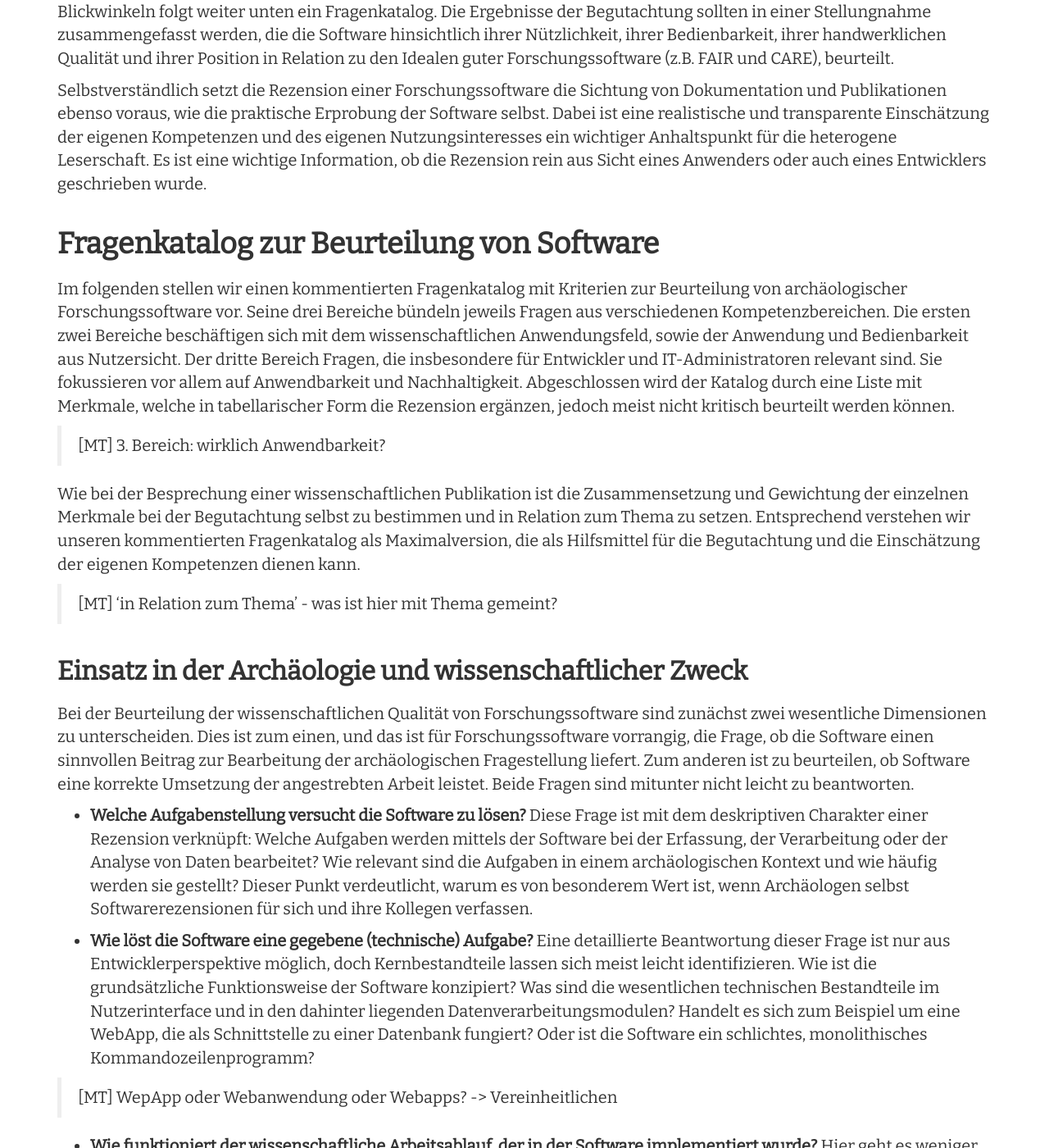
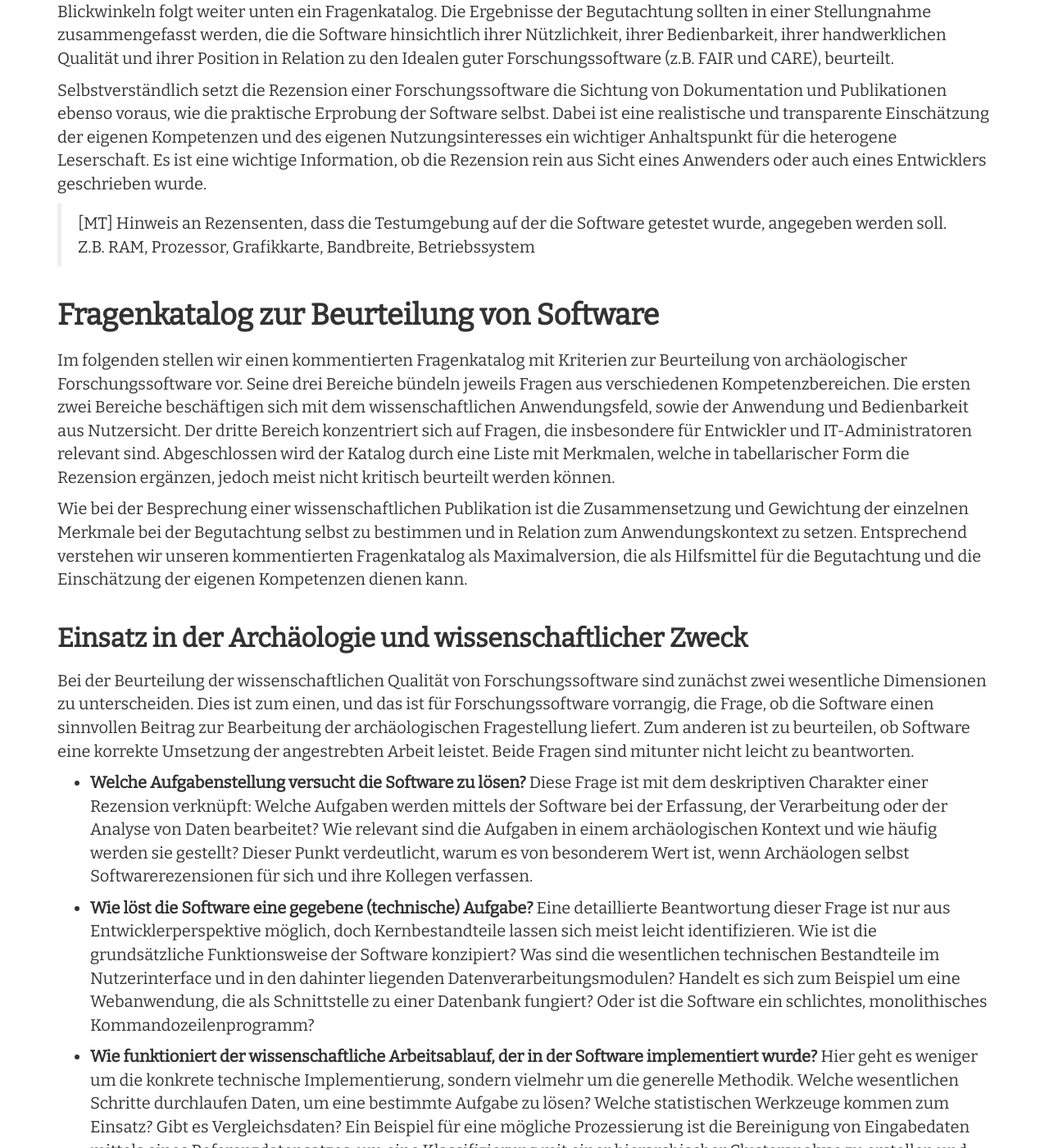
Before and after one commit to Research-Squirrel-Engineers/Impuls_SoftwareRezensionen_DGUF, a Jekyll site: the page built from Draft.md, in a window 1280 px wide and 1400 px high, scrolled down 7484 px. Shown: the whole window at 82% size. Built offline with Jekyll 4.4.1, drawn with Linux system fonts in a browser that asks for light colours; nearby versions of some CDN libraries; some of the changed text lies outside the part shown.

Commit message:
Kommentare und Kommentarauflösungen aus Besprechung

```diff
--- a/Draft.md
+++ b/Draft.md
@@ -160,15 +160,13 @@ Mit Kontext sind eine Einordnung in das archäologische Forschungsfeld und Angab
 
 Selbstverständlich setzt die Rezension einer Forschungssoftware die Sichtung von Dokumentation und Publikationen ebenso voraus, wie die praktische Erprobung der Software selbst. Dabei ist eine realistische und transparente Einschätzung der eigenen Kompetenzen und des eigenen Nutzungsinteresses ein wichtiger Anhaltspunkt für die heterogene Leserschaft. Es ist eine wichtige Information, ob die Rezension rein aus Sicht eines Anwenders oder auch eines Entwicklers geschrieben wurde.
 
+> [MT] Hinweis an Rezensenten, dass die Testumgebung auf der die Software getestet wurde, angegeben werden soll. Z.B. RAM, Prozessor, Grafikkarte, Bandbreite, Betriebssystem
+
 ## Fragenkatalog zur Beurteilung von Software
 
-Im folgenden stellen wir einen kommentierten Fragenkatalog mit Kriterien zur Beurteilung von archäologischer Forschungssoftware vor. Seine drei Bereiche bündeln jeweils Fragen aus verschiedenen Kompetenzbereichen. Die ersten zwei Bereiche beschäftigen sich mit dem wissenschaftlichen Anwendungsfeld, sowie der Anwendung und Bedienbarkeit aus Nutzersicht. Der dritte Bereich Fragen, die insbesondere für Entwickler und IT-Administratoren relevant sind. Sie fokussieren vor allem auf Anwendbarkeit und Nachhaltigkeit. Abgeschlossen wird der Katalog durch eine Liste mit Merkmale, welche in tabellarischer Form die Rezension ergänzen, jedoch meist nicht kritisch beurteilt werden können.
+Im folgenden stellen wir einen kommentierten Fragenkatalog mit Kriterien zur Beurteilung von archäologischer Forschungssoftware vor. Seine drei Bereiche bündeln jeweils Fragen aus verschiedenen Kompetenzbereichen. Die ersten zwei Bereiche beschäftigen sich mit dem wissenschaftlichen Anwendungsfeld, sowie der Anwendung und Bedienbarkeit aus Nutzersicht. Der dritte Bereich konzentriert sich auf Fragen, die insbesondere für Entwickler und IT-Administratoren relevant sind. Abgeschlossen wird der Katalog durch eine Liste mit Merkmalen, welche in tabellarischer Form die Rezension ergänzen, jedoch meist nicht kritisch beurteilt werden können.
 
-> [MT] 3. Bereich: wirklich Anwendbarkeit?
-
-Wie bei der Besprechung einer wissenschaftlichen Publikation ist die Zusammensetzung und Gewichtung der einzelnen Merkmale bei der Begutachtung selbst zu bestimmen und in Relation zum Thema zu setzen. Entsprechend verstehen wir unseren kommentierten Fragenkatalog als Maximalversion, die als Hilfsmittel für die Begutachtung und die Einschätzung der eigenen Kompetenzen dienen kann.
-
-> [MT] 'in Relation zum Thema' - was ist hier mit Thema gemeint?
+Wie bei der Besprechung einer wissenschaftlichen Publikation ist die Zusammensetzung und Gewichtung der einzelnen Merkmale bei der Begutachtung selbst zu bestimmen und in Relation zum Anwendungskontext zu setzen. Entsprechend verstehen wir unseren kommentierten Fragenkatalog als Maximalversion, die als Hilfsmittel für die Begutachtung und die Einschätzung der eigenen Kompetenzen dienen kann.
 
 ### Einsatz in der Archäologie und wissenschaftlicher Zweck
 
@@ -176,9 +174,7 @@ Bei der Beurteilung der wissenschaftlichen Qualität von Forschungssoftware sind
 
 * **Welche Aufgabenstellung versucht die Software zu lösen?** Diese Frage ist mit dem deskriptiven Charakter einer Rezension verknüpft: Welche Aufgaben werden mittels der Software bei der Erfassung, der Verarbeitung oder der Analyse von Daten bearbeitet? Wie relevant sind die Aufgaben in einem archäologischen Kontext und wie häufig werden sie gestellt? Dieser Punkt verdeutlicht, warum es von besonderem Wert ist, wenn Archäologen selbst Softwarerezensionen für sich und ihre Kollegen verfassen.
 
-* **Wie löst die Software eine gegebene (technische) Aufgabe?** Eine detaillierte Beantwortung dieser Frage ist nur aus Entwicklerperspektive möglich, doch Kernbestandteile lassen sich meist leicht identifizieren. Wie ist die grundsätzliche Funktionsweise der Software konzipiert? Was sind die wesentlichen technischen Bestandteile im Nutzerinterface und in den dahinter liegenden Datenverarbeitungsmodulen? Handelt es sich zum Beispiel um eine WebApp, die als Schnittstelle zu einer Datenbank fungiert? Oder ist die Software ein schlichtes, monolithisches Kommandozeilenprogramm?
-
-> [MT] WepApp oder Webanwendung oder Webapps? -> Vereinheitlichen
+* **Wie löst die Software eine gegebene (technische) Aufgabe?** Eine detaillierte Beantwortung dieser Frage ist nur aus Entwicklerperspektive möglich, doch Kernbestandteile lassen sich meist leicht identifizieren. Wie ist die grundsätzliche Funktionsweise der Software konzipiert? Was sind die wesentlichen technischen Bestandteile im Nutzerinterface und in den dahinter liegenden Datenverarbeitungsmodulen? Handelt es sich zum Beispiel um eine Webanwendung, die als Schnittstelle zu einer Datenbank fungiert? Oder ist die Software ein schlichtes, monolithisches Kommandozeilenprogramm?
 
 * **Wie funktioniert der wissenschaftliche Arbeitsablauf, der in der Software implementiert wurde?** Hier geht es weniger um die konkrete technische Implementierung, sondern vielmehr um die generelle Methodik. Welche wesentlichen Schritte durchlaufen Daten, um eine bestimmte Aufgabe zu lösen? Welche statistischen Werkzeuge kommen zum Einsatz? Gibt es Vergleichsdaten? Ein Beispiel für eine mögliche Prozessierung ist die Bereinigung von Eingabedaten mittels eines Referenzdatensatzes, um eine Klassifizierung mit einer hierarchischer Clusteranalyse zu erstellen und zuletzt als paarweise Distanzmatrix zu visualisieren.
 
@@ -208,7 +204,7 @@ Die folgenden Fragen nehmen Bezug auf technische Merkmale, welche die Nutzererfa
 
 Die Nutzbarkeit von Software wird von den Möglichkeiten der Kommunikation von Mensch und Programm bestimmt, also der Software-Oberfläche (User Interface, UI). Diese ist in manchen Fällen grafisch gestützt (GUI), in anderen Fällen erfolgt die Bedienung über eine Befehlseingabe in der Konsole. Eine gemischte Bedienung ist ebenfalls nützlich, um verschiedene Nutzerkreise zu erreichen. Die Gestaltung von Oberflächen und die Nutzerführung in Menüstrukturen sind ein eigenes Aufgaben- und Forschungsfeld in der Softwareentwicklung. Gut an den Nutzer angepasste Lösungen sind das Ergebnis einer genauen Kenntnis der Zielgruppe und ihrer Gewohnheiten und Bedarfe, fügen sich also beispielsweise nahtlos in den archäologischen Forschungsprozess ein. Ein gutes Interface unterstützt das fehlerfreie und effiziente Arbeiten. So sind z.B. die Verständlichkeit der Menü-Einträge oder der Kommandos, aber auch die Aussagekraft von Fehlermeldungen Aspekte, die in der Rezension betrachtet werden sollten. Barrierefreiheit ist bislang ein unzureichend abgedecktes Kriterium, das aber ebenfalls die Effizienz und den möglichen Nutzerkreis adressiert.
 
-* **Passt das User Interface zum Nutzerkreis?** Jeder Nutzerkreis, auch der des Rezensenten, wird bestimmte Erwartungen an die Bedienbarkeit der Anwendung haben. Für die einen ist eine Kommandozeilenanwendung sehr gut zu bedienen, während andere damit Probleme haben werden. Viele Softwarelösungen haben mehrere Nutzerschnittstellen. Beispielsweise können viele Webapps sowohl über einen Suchschlitz und Filterfunktionen über die grafische Oberfläche einer Website, als auch code-basiert über eine REST-Schnittstelle angesteuert werden.
+* **Passt das User Interface zum Nutzerkreis?** Jeder Nutzerkreis, auch der des Rezensenten, wird bestimmte Erwartungen an die Bedienbarkeit der Anwendung haben. Für die einen ist eine Kommandozeilenanwendung sehr gut zu bedienen, während andere damit Probleme haben werden. Viele Softwarelösungen haben mehrere Nutzerschnittstellen. Beispielsweise können viele Webanwendungen sowohl über einen Suchschlitz und Filterfunktionen über die grafische Oberfläche einer Website, als auch code-basiert über eine REST-Schnittstelle angesteuert werden.
 
 * **Ist die archäologische Nutzung vorgesehen?** Die Frage nach dem Nutzerkreis sollte auch speziell für die Archäologie gestellt werden: Entspricht der archäologische Einsatz den Anwendungsszenarien, die die Entwickler der Software vor Augen hatten? Das hat oft großen Einfluss auf das Nutzerinterface. Beispielsweise ist für von Archäologen genutzte CAD Software (z.B. [AutoCAD](https://www.autodesk.de/)) häufig für Architektur- oder Maschinenbauanwendungen konzipiert und konfrontiert Archäologen und Grabungstechniker mit einem  überwältigendem Funktionsumfang.
 
@@ -218,14 +214,10 @@ Die Nutzbarkeit von Software wird von den Möglichkeiten der Kommunikation von M
 
 * **Sind die Fehlermeldungen für die Rezensentin gut verständlich?** Zum einen soll eine Fehlermeldung an den Benutzer, es diesem ermöglichen eine Aktion zur Behebung des Fehlers zu ergreifen. Nützliche und hilfreiche Fehlermeldungen sind entsprechend verständlich formuliert und sichtbar in der Anwendung platziert. Zum anderen kann eine Fehlermeldung ggf. ein Feedback an die Entwickler der Anwendung liefern. Dies muss die Fehlermeldung dem Benutzer auch kommunizieren und auch einen brauchbaren Bericht zur Behebung des Fehlers an die Entwickler schicken. Stack Traces (Hinweise auf die Stellen des Programmcodes an denen ein spezifischer Fehler auftrat) oder aus der Ausführungsumgebung übernommene Fehlermeldungen sind für die meisten Nutzer unverständlich.
 
-#### Perfomanz und Robustheit
-> [MT] dieser Abschnitt ist neu aus zwei Teilen aus der Entwicklerperspektive (Kommentare von dort inklusive). Am besten noch mal lesen und sicherstellen, dass das inhaltlich so passt
+#### Performanz und Robustheit
 
-* **Ist die Implementierung performant? Für Webapplikationen und Plugins ist zu überprüfen, ob sie responsiv sind und über die verschiedenen Browser hinweg performant sind.** Die Performanz einer Anwendung ist je nach Anwendungstyp von mehr oder weniger Wichtigkeit. Ein Reviewer sollte hier bewerten, ob die Software ihre Aufgabe in der vom Reviewer angemessenen Zeit erfüllt. Gegebenenfalls kann der Reviewer die Ausführungszeit weiterer verwandte Softwareimplementierungen mit der von ihm zu Testenden vergleichen. Ein Reviewer wird wahrscheinlich nicht in der Lage sein die Gründe für eine mangelnde Performanz der Software zu erkennen.
+* **Ist die Implementierung performant?** Die Performanz einer Anwendung ist je nach Anwendungstyp von mehr oder weniger Wichtigkeit. Ein Rezensent sollte hier bewerten, ob die Software ihre Aufgabe in angemessener Zeit erfüllt. Gegebenenfalls kann der Rezensent die Ausführungszeit weiterer verwandte Softwareimplementierungen mit der von ihm zu Testenden vergleichen. Ein Rezensent wird wahrscheinlich nicht in der Lage sein die Gründe für eine mangelnde Performanz der Software zu erkennen. Für Webapplikationen und Plugins ist zu überprüfen, ob sie responsiv sind und über die verschiedenen Browser hinweg performant sind.
 
-> [AK] Frage: Ist die Frage der Performanz, so wie sie hier gestellt wird, nicht 1.) "usability" und 2.) auch ohen Entwicklerwissen zu testen?
-> [TH] Du hast Recht, dann könnten wir das hier streichen. Hier wäre das von Relevanz wenn der Entwickler die Gründe herausfinden könnte
-> [MT] für den Entwickler wäre ja eher so etwas relevant wie die Komplexität und Laufzeit in O-Notation, was irgendwo in einer Dokumentation der Software stehen sollte. Auch die benötigten Ressourcen (z.B. RAM) sind interessant. Laufzeittests für eine Software wären in einer Rezension nur interessant, wenn man mehrere vergleichbare Softwarepakete testet. Das mit dem responsiv gehört definitiv zur Nutzeroberfläche.
 
 * **Robustheit der Software** Die Robustheit einer Software ist ein wünschenswerter Aspekt, der im Wesentlichen voraussetzt, dass die Software Zwischenstände der Aufgaben, die sie ausführt, regelmäßig sichert, um bei einem unvorhergesehenen Abbruch wieder an dem Punkt anknüpfen zu können, an dem sie vor diesem Ereignis gearbeitet hat. Ein Fehlen dieser Funktion kann oft z.B. bei einem Stromausfall den Verlust von Einstellungen, Daten und/oder die Neuinitialisierung einer Berechnung bedeuten. Ein Beispiel für eine solche Robustheit ist das regelmäßige automatisierte Zwischenspeichern in einem Textverarbeitungsprogramm. Das Textdokument ist somit im Falle eines Absturzes der Software wiederherstellbar. Abhängig vom Anwendungsfall kann es auch vorteilhaft sein, dass die Software eine Historie der Benutzeränderungen vorhält und diese ebenfalls wiederherstellen kann. Dies kann die Spracheinstellungen oder auch die Anpassung von Maßeinheiten, Vorgaben zum Speicherort und ähnliches sein.
 
@@ -257,7 +249,7 @@ Gute Tutorials erläutern das benötigte Vorwissen und weisen auf Quellen zu des
 
 * **Sind weitere Informationen zur Software leicht zu finden?** Listen die Informationsseiten der Software oder deren Tutorials Hinweise auf weitere Materialien? Wird auf Publikationen der Entwickler selbst, wie auch Rezensionen dazu hingewiesen?
 
-* **Wird die Software von einer Community getragen? Ist diese möglicherweise ganz oder teilweise altertumswissenschaftlich geprägt ?** Beispiele für Softwareentwicklung, die zunächst aus einer altertumswissenschaftlichen Community heraus betrieben wurde und sich inzwischen fachlich erweitert hat, sind [Pelagios Commons](https://pelagios.org/) und die WebApp [Recogito](https://recogito.pelagios.org/). Engagierte Nutzergruppen mit einem Fokus auf archäologische Fragestellungen haben sich auch z.B. innerhalb der Communities von Softwarepaketen wie QGIS oder R entwickelt.
+* **Wird die Software von einer Community getragen? Ist diese möglicherweise ganz oder teilweise altertumswissenschaftlich geprägt ?** Beispiele für Softwareentwicklung, die zunächst aus einer altertumswissenschaftlichen Community heraus betrieben wurde und sich inzwischen fachlich erweitert hat, sind [Pelagios Commons](https://pelagios.org/) und die Webanwendung [Recogito](https://recogito.pelagios.org/). Engagierte Nutzergruppen mit einem Fokus auf archäologische Fragestellungen haben sich auch z.B. innerhalb der Communities von Softwarepaketen wie QGIS oder R entwickelt.
 
 * **Haben ArchäologInnen bereits Best Practices für diese Software formuliert?**
 
@@ -370,13 +362,15 @@ Welche Änderungen demnächst für das Programm geplant sind und welche Issues f
 
 - Name: Der Name der Software, z.B. "QGIS"
 - Kurzbeschreibung: Was die Software leistet, z.B. "Umfangreiches graphisches Werkzeug zur Raumdatenverarbeitung"
-- Rezensierte Version: Die Softwareversion, die für das Review genutzt wurde, z.B. "3.10.10 LTR"
+- Rezensierte Version: Die Softwareversion, die für die Rezension genutzt wurde, z.B. "3.10.10 LTR"
 - Plattform: Betriebssysteme, auf denen die Software genutzt werden kann, z.B. "Windows, macOS, Linux, BSD, Android"
 - Website: URL unter der weitere Informationen abgerufen werden können, z.B. "https://qgis.org"
 - Lizenzierung: Unter welcher Softwarelizenz wurde die Software veröffentlicht, z.B. "Open Source mit GNU General Public License (GPL)"
 
 > [MT] Ein- und Ausgabeformate fände ich noch ganz praktisch
 
+> für den Entwickler wäre ja eher so etwas relevant wie die Komplexität und Laufzeit in O-Notation, was irgendwo in einer Dokumentation der Software stehen sollte. Auch die benötigten Ressourcen (z.B. RAM) sind interessant. Laufzeittests für eine Software wären in einer Rezension nur interessant, wenn man mehrere vergleichbare Softwarepakete testet. Das mit dem responsiv gehört definitiv zur Nutzeroberfläche.
+
 ## Anmerkungen
 
 <a name="#authornote">*</a>: Autorenangaben in alphabetischer Reihenfolge.
```
